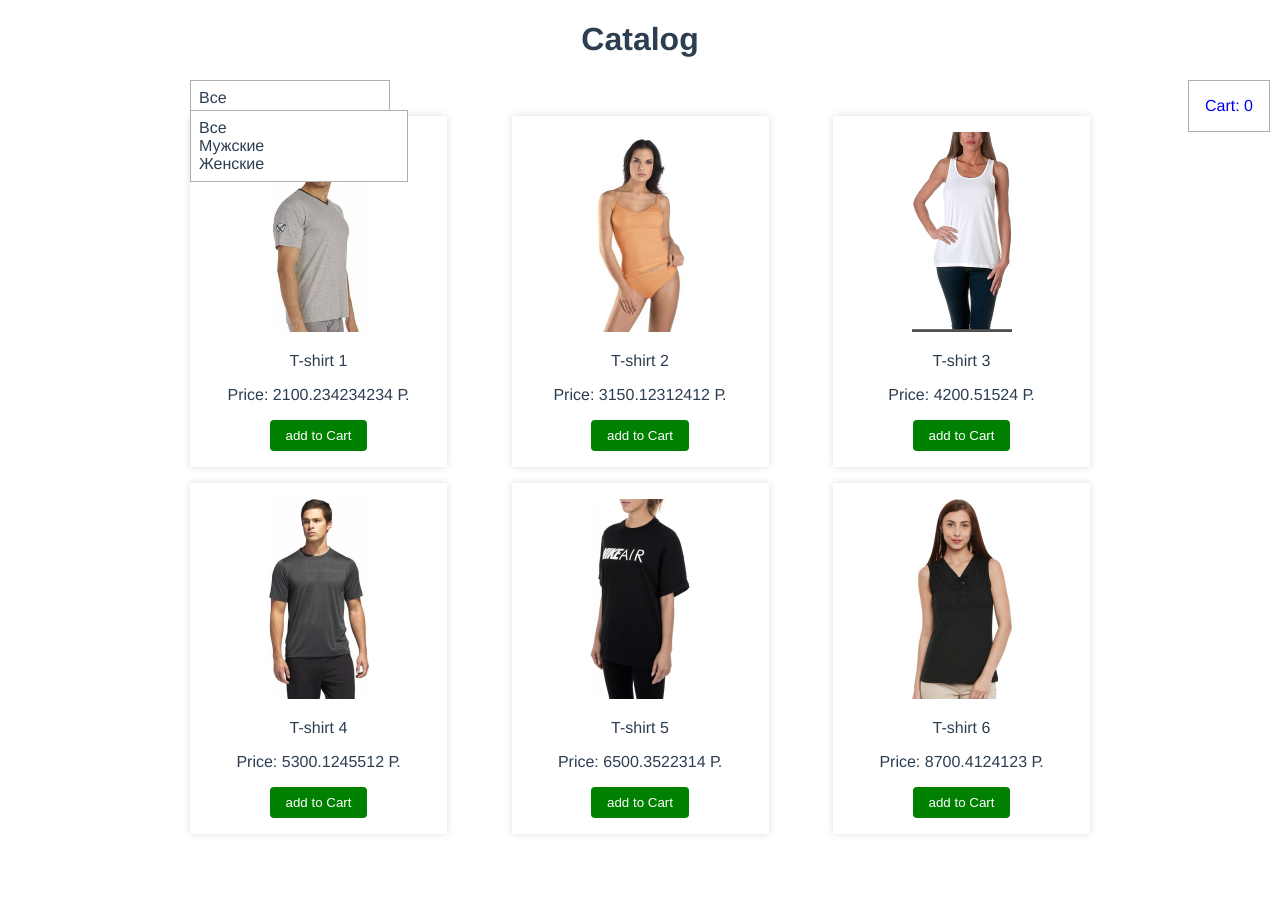
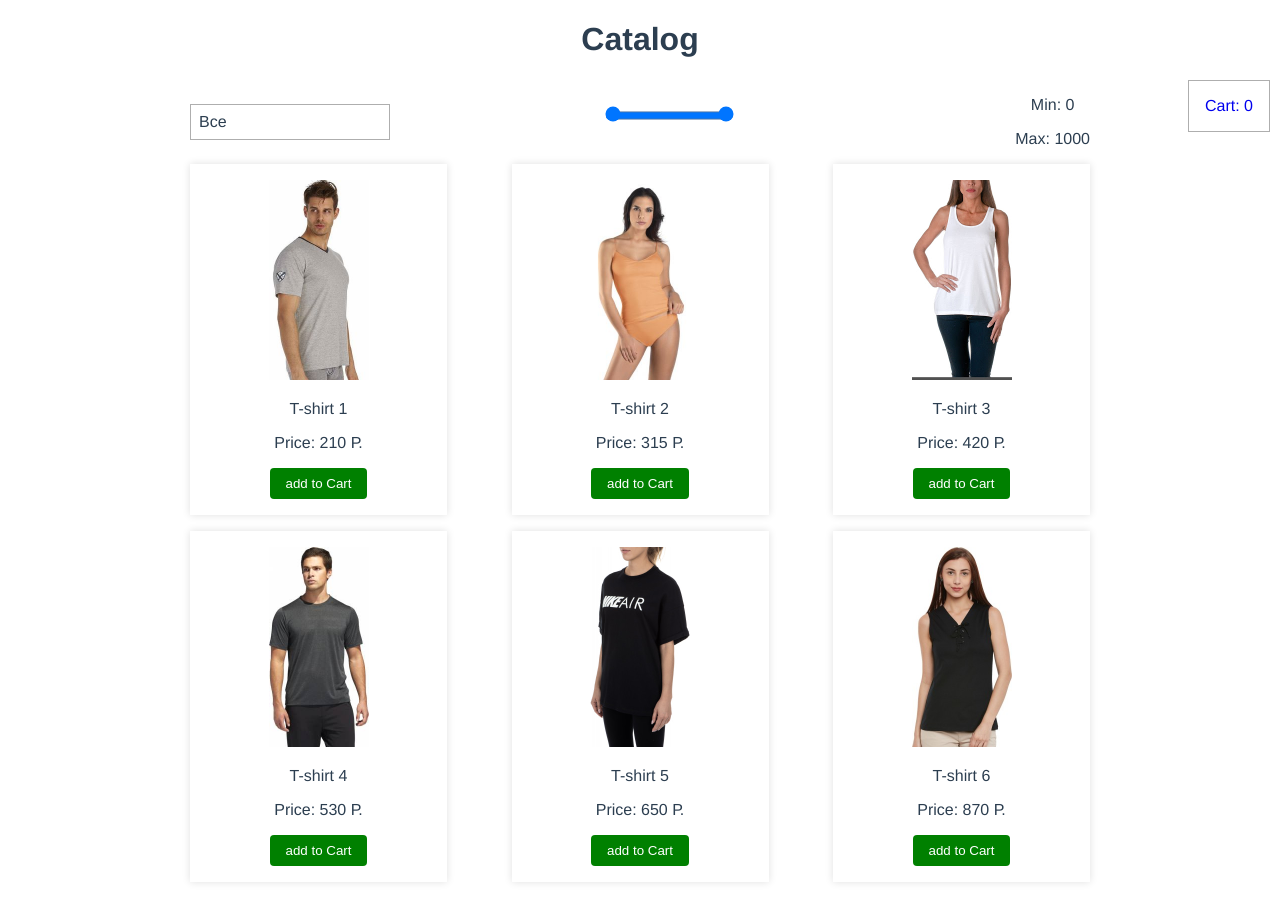
Before and after one commit to Fessan-zz/vuejs-shop, a Vue app: page / in a window 1280 px wide. Before the commit the page ends 858 px from the top, so only its background shows below. Built offline with nearby package versions, Linux system fonts and the light colour scheme; data requests are answered from the project's data file.

Commit message:
add  range

```diff
--- a/db.json
+++ b/db.json
@@ -3,7 +3,7 @@
     {
       "image": "1.jpg",
       "name": "T-shirt 1",
-      "price": 2100.234234234,
+      "price": 210,
       "article": "T1",
       "available": true,
       "category": "Мужские"
@@ -11,7 +11,7 @@
     {
       "image": "2.jpg",
       "name": "T-shirt 2",
-      "price": 3150.12312412,
+      "price": 315,
       "article": "T2",
       "available": true,
       "category": "Женские"
@@ -19,7 +19,7 @@
     {
       "image": "3.jpg",
       "name": "T-shirt 3",
-      "price": 4200.51524,
+      "price": 420,
       "article": "T3",
       "available": false,
       "category": "Женские"
@@ -27,7 +27,7 @@
     {
       "image": "4.jpg",
       "name": "T-shirt 4",
-      "price": 5300.1245512,
+      "price": 530,
       "article": "T4",
       "available": true,
       "category": "Мужские"
@@ -35,7 +35,7 @@
     {
       "image": "5.jpg",
       "name": "T-shirt 5",
-      "price": 6500.3522314,
+      "price": 650,
       "article": "T5",
       "available": false,
       "category": "Женские"
@@ -43,7 +43,7 @@
     {
       "image": "6.jpeg",
       "name": "T-shirt 6",
-      "price": 8700.4124123,
+      "price": 870,
       "article": "T6",
       "available": true,
       "category": "Женские"
--- a/src/components/catalog/v-catalog.vue
+++ b/src/components/catalog/v-catalog.vue
@@ -4,12 +4,35 @@
       <div class="v-catalog__link_to_cart">Cart: {{CART.length}}</div>
     </router-link>
     <h1>Catalog</h1>
-    <v-select
+    <div class="filters">
+      <v-select
       :selected="selected"
       :options="categories"
       @select="sortByCategories"
-      :isExpended="IS_DESKTOP"
     />
+    <div class="range-slider">
+      <input
+        type="range"
+        min="0"
+        max="1000"
+        step="10"
+        v-model.number="minPrice"
+        @change="setRangeSliders"
+        >
+      <input
+        type="range"
+        min="0"
+        max="1000"
+        step="10"
+        v-model.number="maxPrice"
+        @change="setRangeSliders"
+        >
+    </div>
+    <div class="range-values">
+      <p>Min: {{minPrice}}</p>
+      <p>Max: {{maxPrice}}</p>
+    </div>
+    </div>
     <div class="v-catalog__list">
       <v-catalog-item
       v-for="product in filteredProducts"
@@ -37,28 +60,45 @@
       ],
       selected: 'Все',
       sortedProducts: [],
+      minPrice: 0,
+      maxPrice: 1000,
     };
   },
   props: {},
   components: { vCatalogItem, vSelect },
   methods: {
+    setRangeSliders() {
+      if (this.minPrice > this.maxPrice) {
+        const tmp = this.maxPrice;
+        this.maxPrice = this.minPrice;
+        this.minPrice = tmp;
+      }
+      this.sortByCategories();
+    },
     ...mapActions(['GET_PRODUCTS_FROM_API', 'ADD_TO_CART']),
     addToCart(data) {
       this.ADD_TO_CART(data);
     },
     sortByCategories(category) {
-      this.sortedProducts = [];
-      // eslint-disable-next-line array-callback-return
-      this.PRODUCTS.map((item) => {
-        if (item.category === category.name) {
-          this.sortedProducts.push(item);
-        }
-      });
-      this.selected = category.name;
+      this.sortedProducts = [...this.PRODUCTS];
+      this.sortedProducts = this.sortedProducts.filter(
+        (item) => item.price >= this.minPrice && item.price <= this.maxPrice,
+      );
+      if (category) {
+        this.sortedProducts = this.sortedProducts.filter((e) => {
+          this.selected = category.name;
+          return e.category === category.name;
+        });
+      }
     },
   },
   mounted() {
-    this.GET_PRODUCTS_FROM_API();
+    this.GET_PRODUCTS_FROM_API().then((response) => {
+      if (response.data) {
+        console.log('this data');
+        this.sortByCategories();
+      }
+    });
   },
   computed: {
     ...mapGetters(['PRODUCTS', 'CART', 'IS_MOBILE', 'IS_DESKTOP']),
@@ -88,27 +128,27 @@
     border: solid 1px #aeaeae;
     background: #ffffff;
   }
-  // }
-  // .filters {
-  //   display: flex;
-  //   justify-content: space-between;
-  //   align-items: center;
-  // }
-  // .range-slider {
-  //   width: 200px;
-  //   margin: auto 16px;
-  //   text-align: center;
-  //   position: relative;
-  // }
-  // .range-slider svg, .range-slider input[type=range] {
-  //   position: absolute;
-  //   left: 0;
-  //   bottom: 0;
-  // }
-  // input[type=range]::-webkit-slider-thumb {
-  //   z-index: 2;
-  //   position: relative;
-  //   top: 2px;
-  //   margin-top: -7px;
+  .filters {
+    display: flex;
+    justify-content: space-between;
+    align-items: center;
+  }
+  .range-slider {
+    width: 200px;
+    margin: auto 16px;
+    text-align: center;
+    position: relative;
+  }
+  .range-slider svg, .range-slider input[type=range] {
+    position: absolute;
+    left: 0;
+    bottom: 0;
+  }
+  input[type=range]::-webkit-slider-thumb {
+    z-index: 2;
+    position: relative;
+    top: 2px;
+    margin-top: -7px;
+}
 }
 </style>
```
